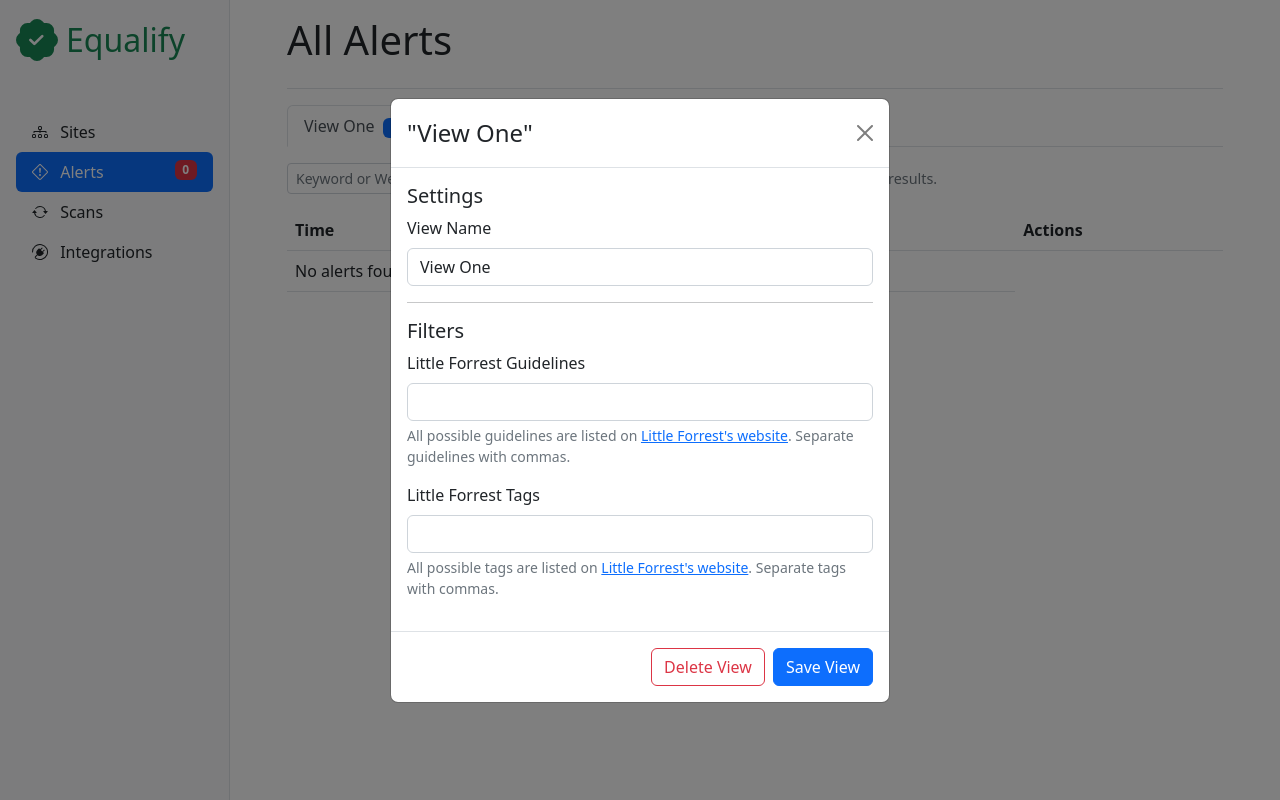
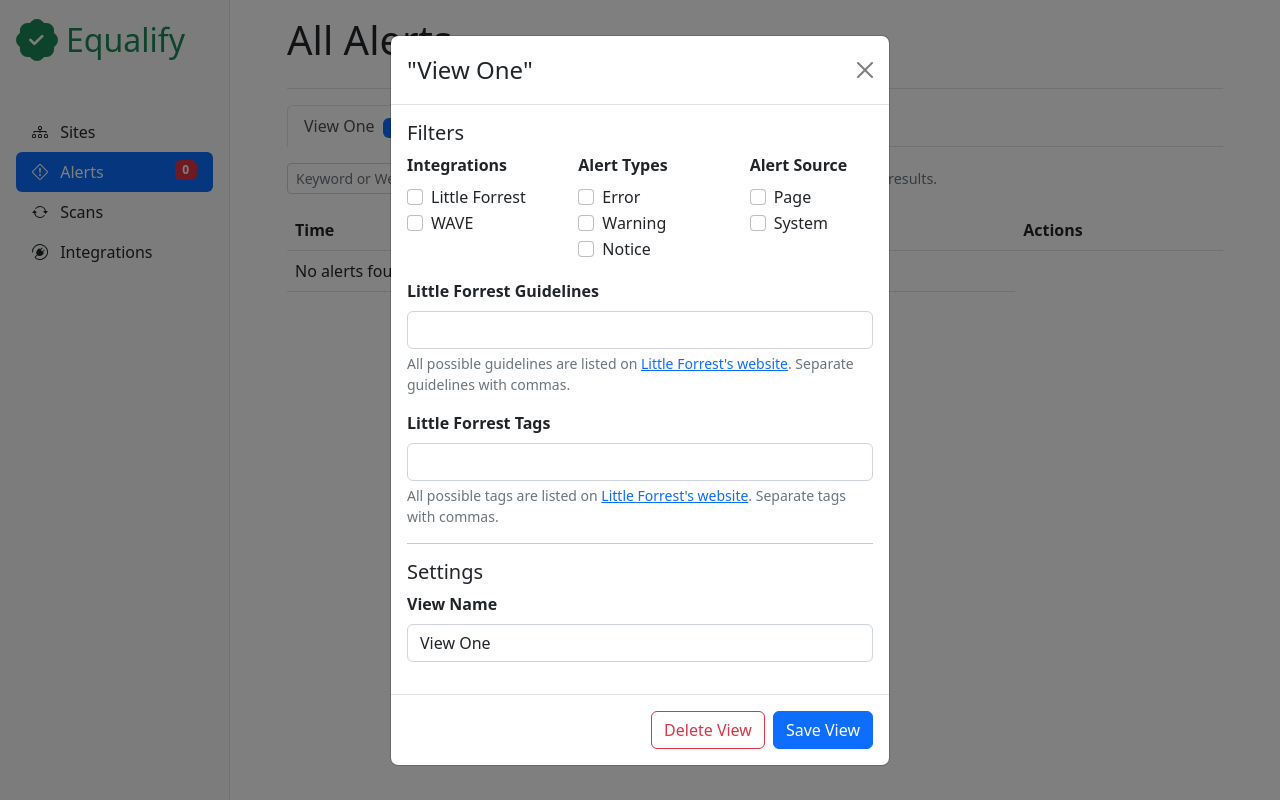
Before and after one commit to EqualifyEverything/equalify, a PHP site: page /index.php?view=alerts in a window 1280 px wide, after a click on "+ Add View". Run offline with PHP 8.4, Linux system fonts and the light colour scheme; data that the repository does not hold is empty; a stand-in replaces the project's code that opens the database connection.

Commit message:
a few more enhancements..

```diff
--- a/views/alerts.php
+++ b/views/alerts.php
@@ -37,22 +37,75 @@
                         </div>
                         <form action="actions/save_alert_filters.php">
                             <div class="modal-body">
-                                <h3 class="h5">Settings</h3>
+                                <h3 class="h5">Filters</h3>
+                                <div class="row gx-5 mb-3">
+                                    <div class="col">
+                                        <p class="form-label fw-semibold">Integrations</p>
+                                        <div class="form-check">
+                                            <input class="form-check-input" type="checkbox" value="" id="integration_little_forrest">
+                                            <label class="form-check-label" for="integration_little_forrest">
+                                                Little Forrest
+                                            </label>
+                                        </div>
+                                        <div class="form-check">
+                                            <input class="form-check-input" type="checkbox" value="" id="integration_wave">
+                                            <label class="form-check-label" for="integration_wave">
+                                                WAVE
+                                            </label>
+                                        </div>
+                                    </div>
+                                    <div class="col">
+                                        <p class="form-label fw-semibold">Alert Types</p>
+                                        <div class="form-check">
+                                            <input class="form-check-input" type="checkbox" value="" id="type-error">
+                                            <label class="form-check-label" for="type-error">
+                                                Error
+                                            </label>
+                                        </div>
+                                        <div class="form-check">
+                                            <input class="form-check-input" type="checkbox" value="" id="type-warning">
+                                            <label class="form-check-label" for="type-warning">
+                                                Warning
+                                            </label>
+                                        </div>
+                                        <div class="form-check">
+                                            <input class="form-check-input" type="checkbox" value="" id="type-notice">
+                                            <label class="form-check-label" for="type-notice">
+                                                Notice
+                                            </label>
+                                        </div>
+                                    </div>
+                                    <div class="col">
+                                        <p class="form-label fw-semibold">Alert Source</p>
+                                        <div class="form-check">
+                                            <input class="form-check-input" type="checkbox" value="" id="source-error">
+                                            <label class="form-check-label" for="source-error">
+                                                Page
+                                            </label>
+                                        </div>
+                                        <div class="form-check">
+                                            <input class="form-check-input" type="checkbox" value="" id="source-system">
+                                            <label class="form-check-label" for="source-system">
+                                                System
+                                            </label>
+                                        </div>
+                                    </div>
+                                </div>
                                 <div class="mb-3">
-                                    <label for="viewSetting1" class="form-label">View Name</label>
-                                    <input type="text" id="viewSetting2" class="form-control" aria-describedby="metaFilter1Help" value="View One">
-                                </div>
-                                <hr>
-                                <h3 class="h5">Filters</h3>
-                                <div class="mb-3">
-                                    <label for="metaFilter1" class="form-label">Little Forrest Guidelines</label>
+                                    <label for="metaFilter1" class="form-label fw-semibold">Little Forrest Guidelines</label>
                                     <input type="text" id="metaFilter1" class="form-control" aria-describedby="metaFilter1Help">
                                     <div id="metaFilter1Help" class="form-text">All possible guidelines are listed on <a href="https://littleforest.co.uk/">Little Forrest's website</a>. Separate guidelines with commas.</div>
                                 </div>
                                 <div class="mb-3">
-                                    <label for="metaFilter1" class="form-label">Little Forrest Tags</label>
+                                    <label for="metaFilter1" class="form-label fw-semibold">Little Forrest Tags</label>
                                     <input type="text" id="metaFilter1" class="form-control" aria-describedby="metaFilter2Help">
                                     <div id="metaFilter2Help" class="form-text">All possible tags are listed on <a href="https://littleforest.co.uk/">Little Forrest's website</a>. Separate tags with commas.</div>
+                                </div>
+                                <hr>
+                                <h3 class="h5">Settings</h3>
+                                <div class="mb-3">
+                                    <label for="viewSetting1" class="form-label fw-semibold">View Name</label>
+                                    <input type="text" id="viewSetting2" class="form-control" aria-describedby="metaFilter1Help" value="View One">
                                 </div>
                             </div>
                             <div class="modal-footer">
```
